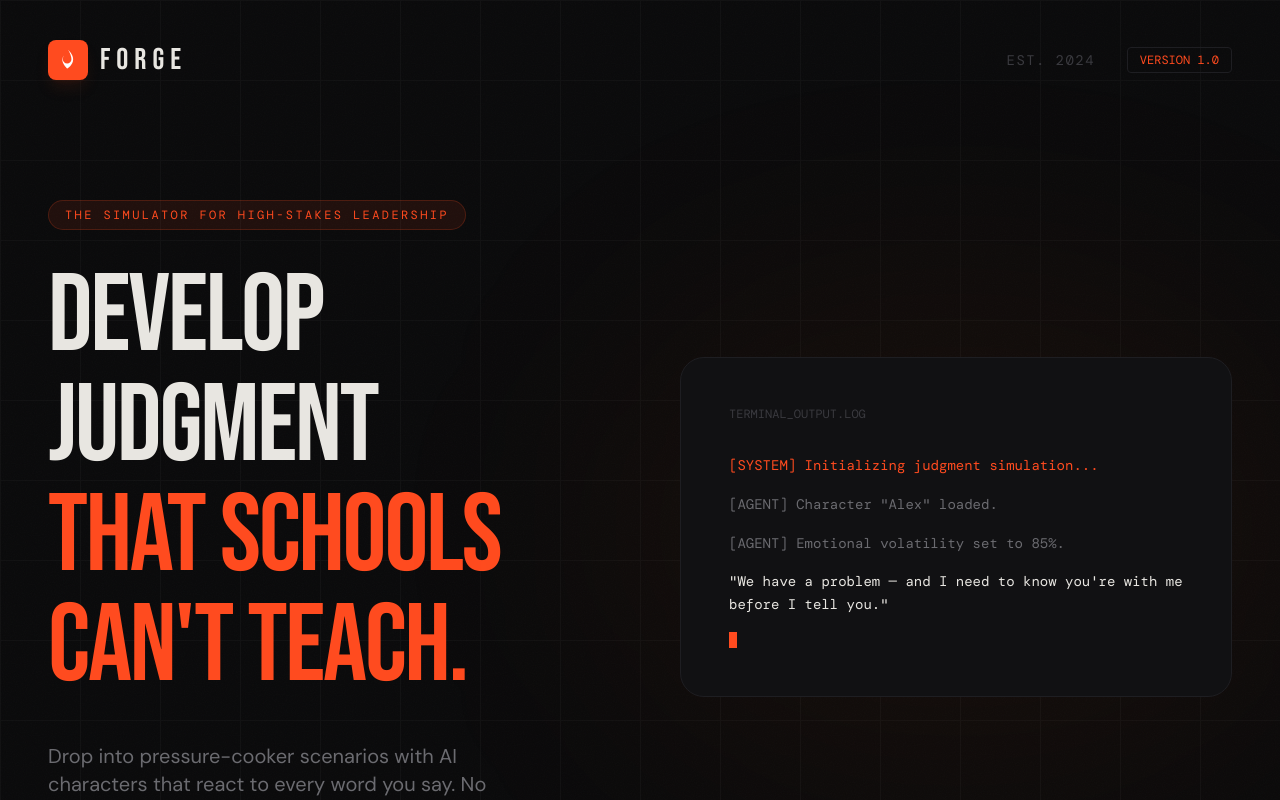
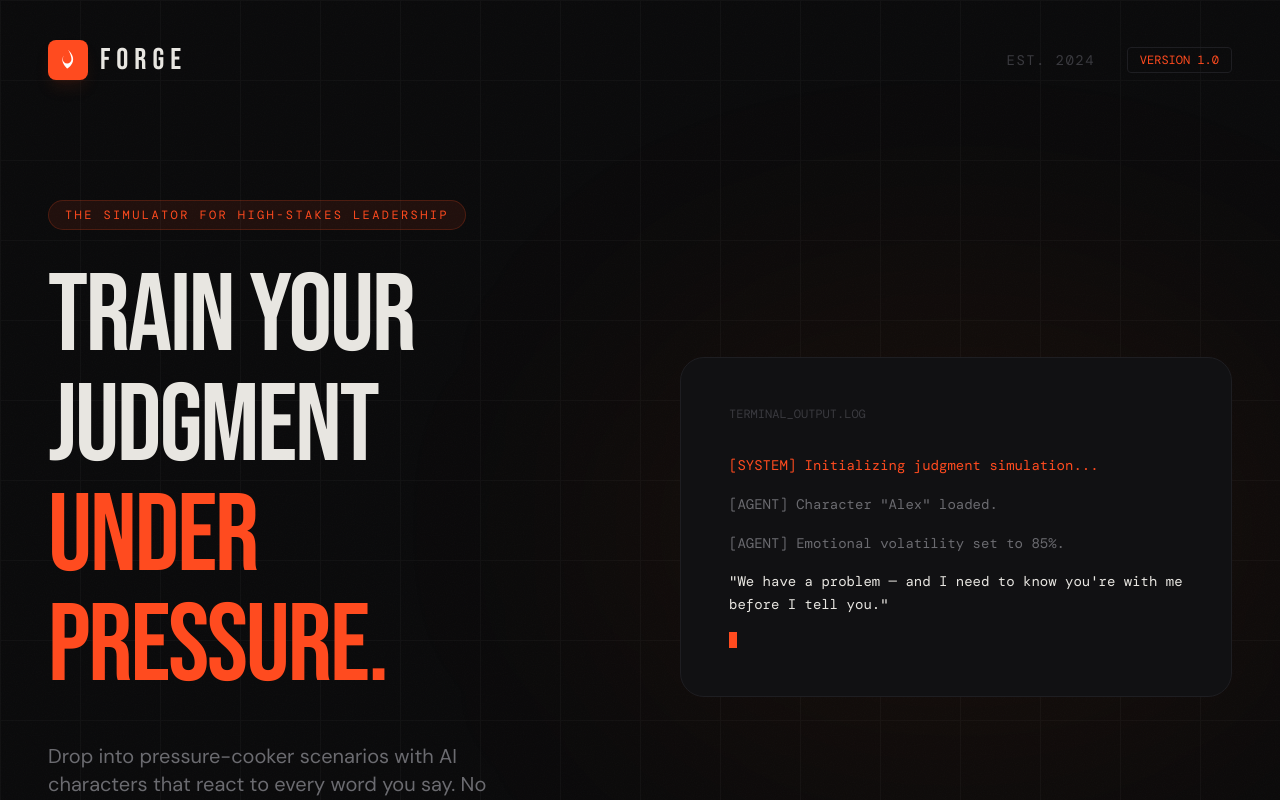
Before and after one commit to Sudeep70/Forge, a React (Vite) app: page / in a window 1280 px wide. Shown: the top 800 px of the page. Built offline with nearby package versions, Linux system fonts and the light colour scheme; no server answers.

Commit message:
updated the hero text of the home page

```diff
--- a/src/screens/HomeScreen.jsx
+++ b/src/screens/HomeScreen.jsx
@@ -126,9 +126,9 @@ export default function HomeScreen({ onStart }) {
               className="font-display leading-[0.9] mb-8 md:mb-10 text-5xl md:text-7xl lg:text-[110px]"
               style={{ color: '#E8E6E1', letterSpacing: '-0.02em' }}
             >
-              DEVELOP<br />
+              TRAIN YOUR<br />
               JUDGMENT<br />
-              <span style={{ color: '#FF4B1F' }}>THAT SCHOOLS<br />CAN'T TEACH.</span>
+              <span style={{ color: '#FF4B1F' }}>UNDER PRESSURE.</span>
             </h1>
 
             <p className="text-base md:text-xl leading-relaxed max-w-lg" style={{ color: '#6B6B70' }}>
```
